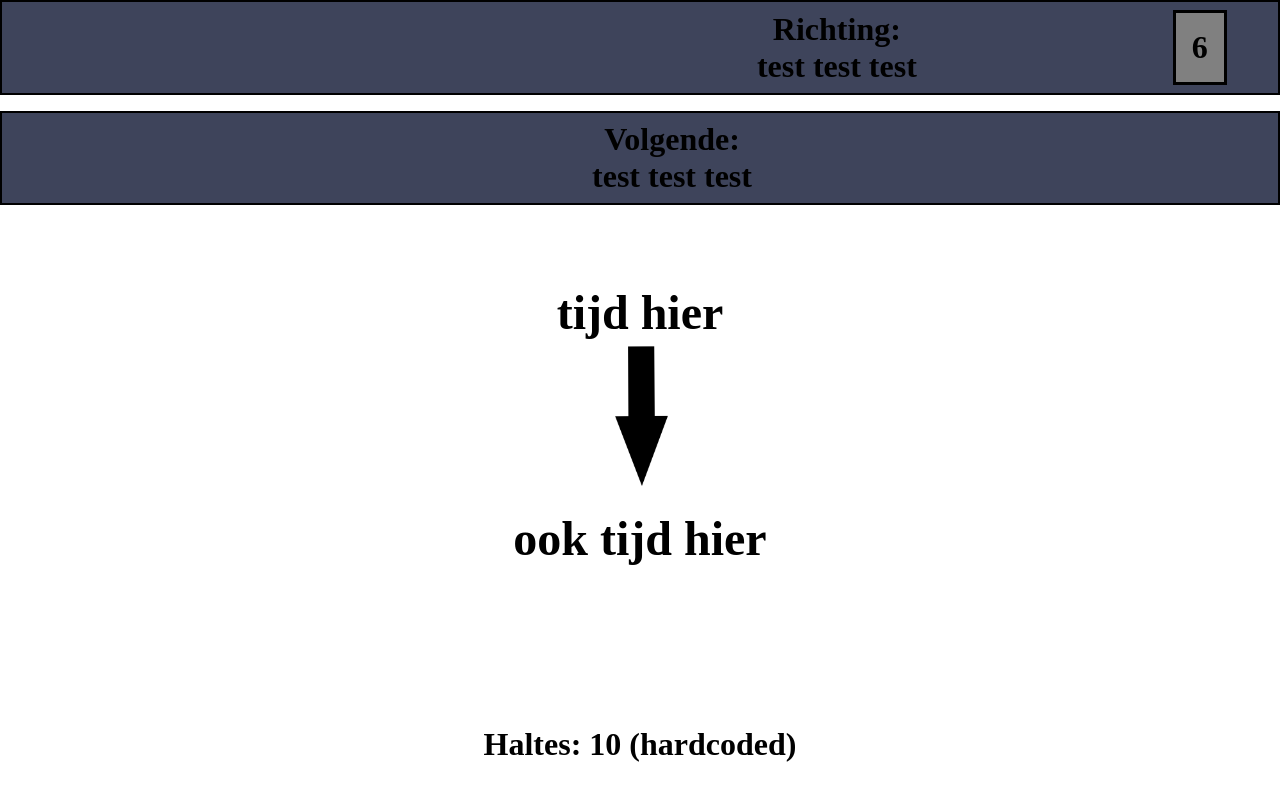
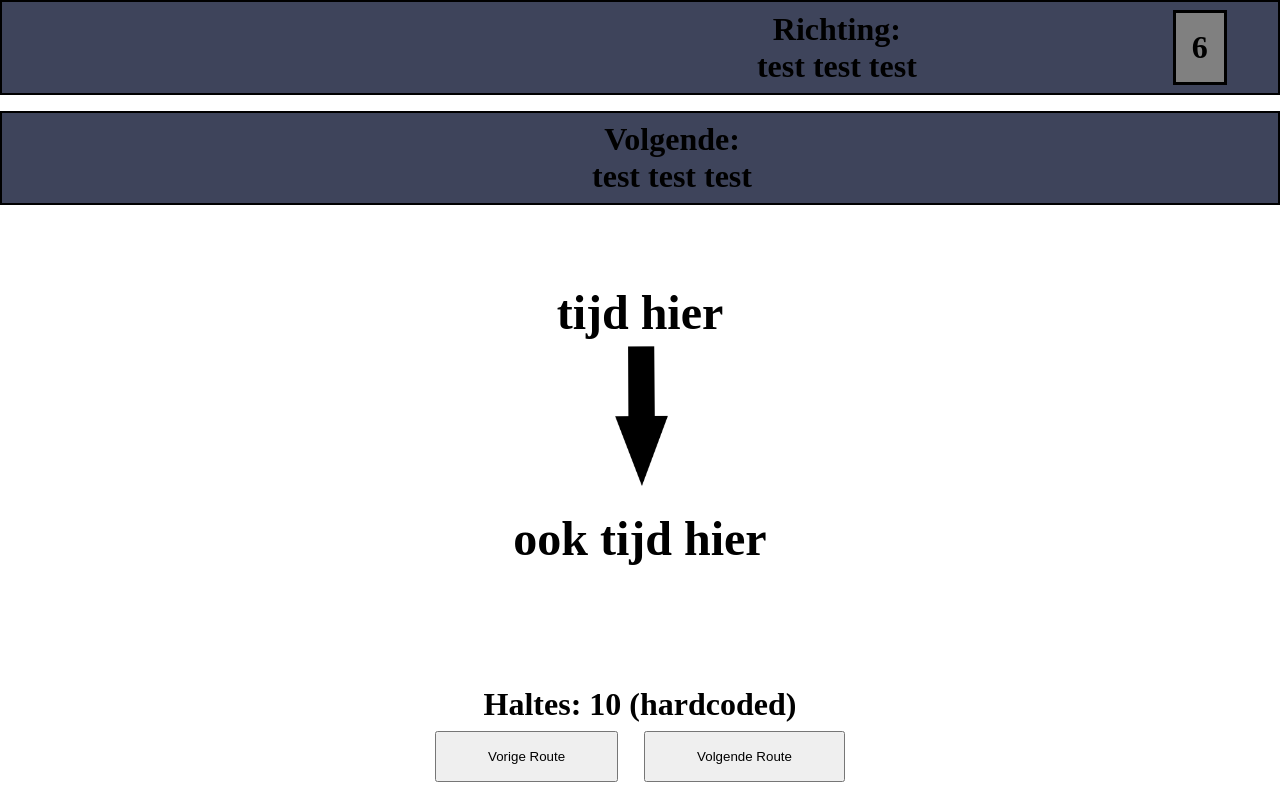
Before and after one commit to jeff9912/CLE3_TEAM11, a PHP site: page /routeOverview.html in a window 1280 px wide. Run offline with PHP 8.4, Linux system fonts and the light colour scheme.

Commit message:
paar updates

```diff
--- a/css/style.css
+++ b/css/style.css
@@ -4,6 +4,7 @@
 * {
     margin: auto;
     color: black;
+    overflow-y: scroll;
 }
 
 /* verwijdert random witruimte overal */
--- a/css/styleVoorRoutePagina.css
+++ b/css/styleVoorRoutePagina.css
@@ -58,8 +58,22 @@ header {
     height: 20vh;
 }
 
-.haltes {
-    padding-top: 20vh;
+.halte_en_route {
+    display: flex;
+    flex-direction: column;
+    justify-content: center;
+    padding-top: 15vh;
+}
+
+.route_button {
+    display: flex;
+    justify-content: center;
+    gap: 2vw;
+    padding-top: 1vh;
+}
+
+.route_button button {
+    padding: 2vh 4vw;
 }
 
 /*  als device op dark mode:    */
--- a/routeOverview.html
+++ b/routeOverview.html
@@ -41,8 +41,13 @@
             <p> ook tijd hier </p>
         </div>
     </section>
-
-    <h1 class="haltes"> Haltes: 10 (hardcoded)</h1>
+    <div class="halte_en_route"> <!-- sectie over de halte en de route -->
+        <h1> Haltes: 10 (hardcoded)</h1>
+        <div class="route_button">
+            <button>Vorige Route</button>
+            <button>Volgende Route</button>
+        </div>
+    </div>
 </header>
 <main>
 
```
